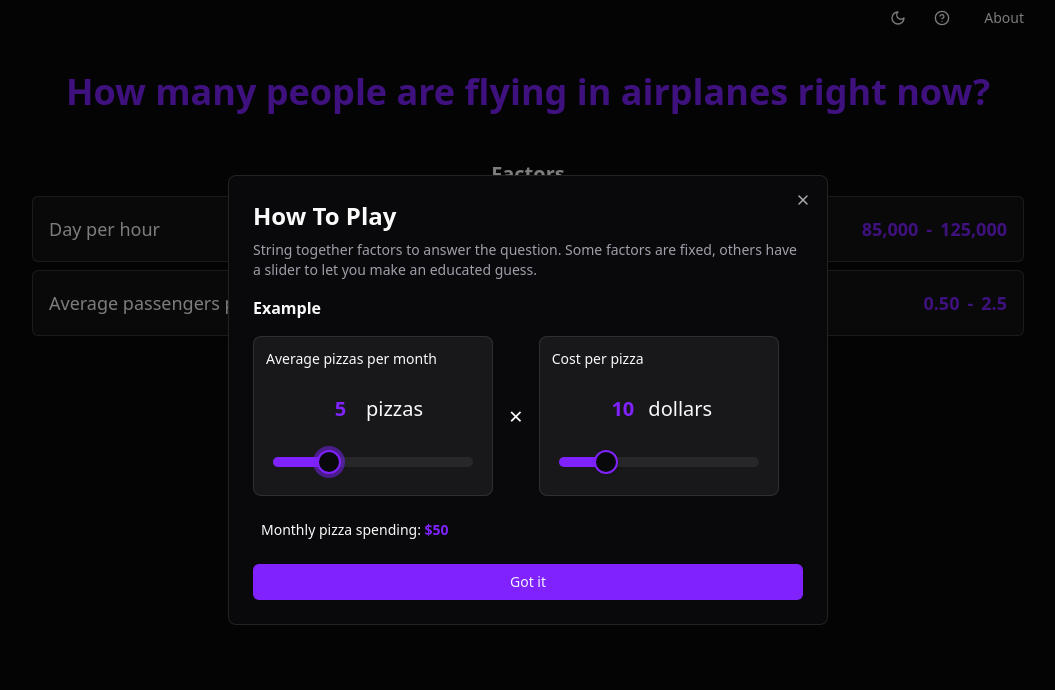
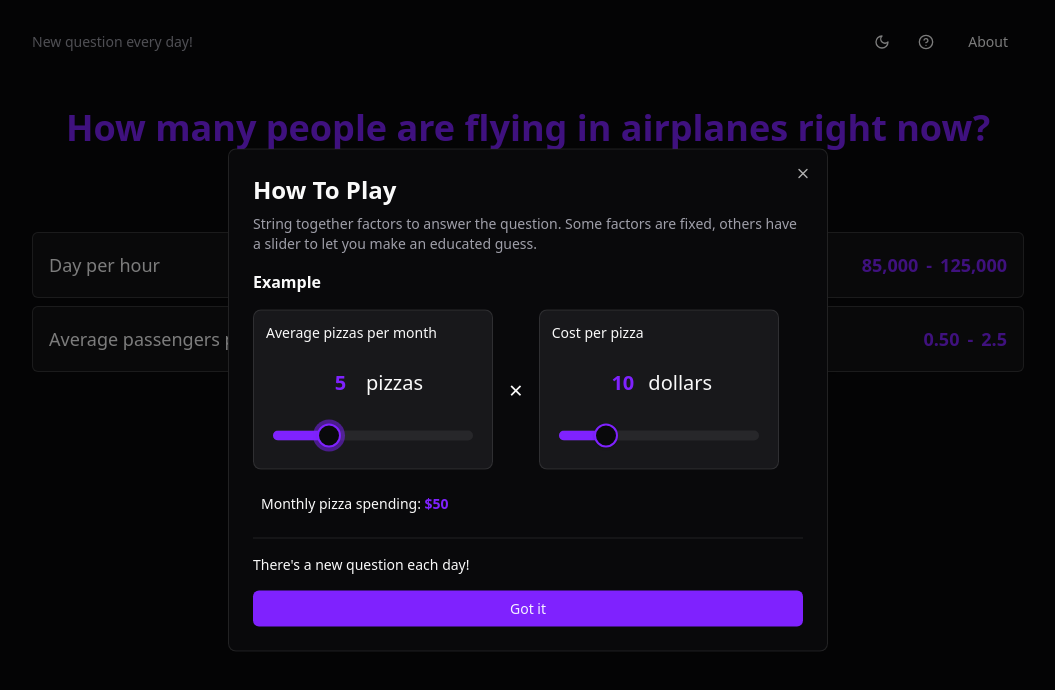
Before and after one commit to andrew-noble/fermi-chain, a React (Vite) app in the folder frontend/: page / in a window 1280 px wide. Shown: the top 690 px of the page, without its empty margins (112-1167 px from the left). Built offline with nearby package versions, Linux system fonts and the light colour scheme.

Commit message:
some small 'new question every day' annotations

```diff
--- a/frontend/src/App.tsx
+++ b/frontend/src/App.tsx
@@ -112,7 +112,11 @@ function App() {
       />
 
       <div className="max-w-5xl w-full mx-auto px-4 py-6 relative min-h-screen flex flex-col">
-        <div className="absolute top-0 right-0 flex gap-2">
+        <div className="flex justify-between items-center">
+          <p className="text-sm text-muted-foreground">
+            New question every day!
+          </p>
+          <div className="flex gap-2">
             <ThemeToggle />
             <Button
               variant="ghost"
@@ -124,6 +128,7 @@ function App() {
             <Button variant="ghost" onClick={() => setAboutDialogOpen(true)}>
               About
             </Button>
+          </div>
         </div>
 
         <div className="flex flex-col items-center">
--- a/frontend/src/components/dialogs/TutorialDialog.tsx
+++ b/frontend/src/components/dialogs/TutorialDialog.tsx
@@ -122,7 +122,8 @@ export default function TutorialDialog({
             </span>
           </p>
         </div>
-
+        <hr />
+        <p className="text-sm">There's a new question each day!</p>
         <Button onClick={() => onOpenChange(false)}>Got it</Button>
       </DialogContent>
     </Dialog>
```
Lines whose indentation alone changed are shown as unchanged.
